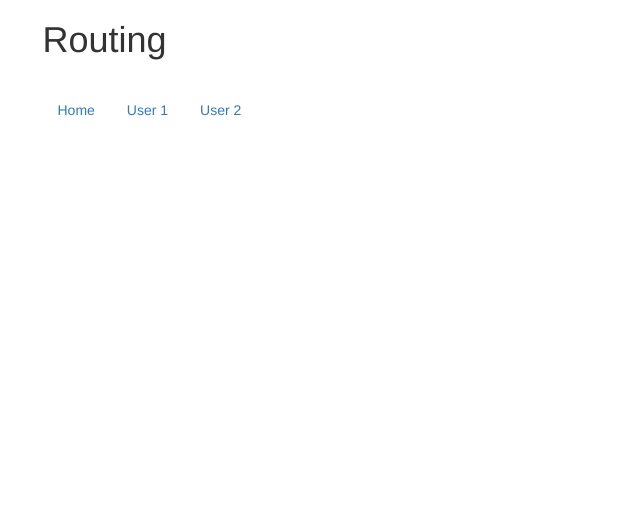
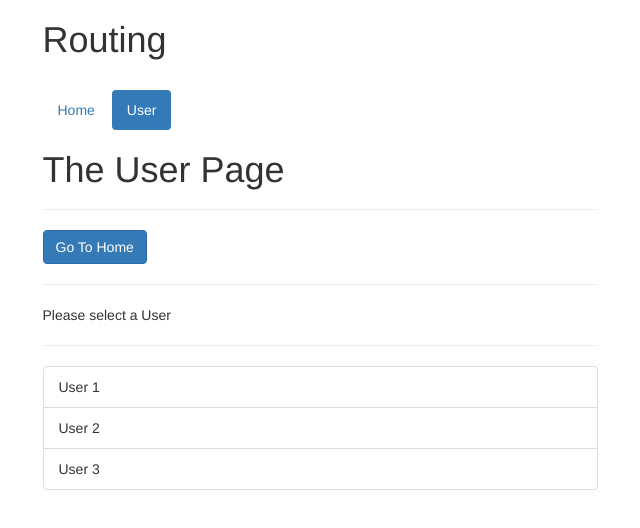
Before and after one commit to Ayazadeh/VueWithMaximilian, a Vue app in the folder Vuejs/20/: page /user in a window 1280 px wide. Shown: the top 528 px of the page, without its empty margins (320-960 px from the left). Built offline with nearby package versions, Linux system fonts and the light colour scheme.

Commit message:
Vue2: Setting Up Child Routes (Nested Routes)

```diff
--- a/Vuejs/20/src/components/Header.vue
+++ b/Vuejs/20/src/components/Header.vue
@@ -1,7 +1,7 @@
 <template>
   <ul class="nav nav-pills">
     <router-link to="/" tag="li" active-class="active" exact><a>Home</a></router-link>
-    <router-link to="/user/1" tag="li" active-class="active"><a>User 1</a></router-link>
-    <router-link to="/user/2" tag="li" active-class="active"><a>User 2</a></router-link>
+    <router-link to="/user" tag="li" active-class="active"><a>User</a></router-link>
+    <!-- <router-link to="/user/2" tag="li" active-class="active"><a>User 2</a></router-link> -->
   </ul>
 </template>
--- a/Vuejs/20/src/components/user/User.vue
+++ b/Vuejs/20/src/components/user/User.vue
@@ -2,22 +2,24 @@
   <div>
     <h1>The User Page</h1>
     <hr />
-    <p>Loaded ID: {{ id }}</p>
+    <!-- <p>Loaded ID: {{ id }}</p> -->
     <button @click="navigateToHome" class="btn btn-primary">Go To Home</button>
+    <hr>
+    <router-view></router-view>
   </div>
 </template>
 <script>
 export default {
-  data() {
-    return {
-      id: this.$route.params.id,
-    };
-  },
-  watch: {
-    $route(to, from) {
-      this.id = to.params.id
-    },
-  },
+  // data() {
+  //   return {
+  //     id: this.$route.params.id,
+  //   };
+  // },
+  // watch: {
+  //   $route(to, from) {
+  //     this.id = to.params.id
+  //   },
+  // },
   methods: {
     navigateToHome() {
       this.$router.push("/");
```
Also changed, not shown: Vuejs/20/src/routes.js (+11 -2 lines).
